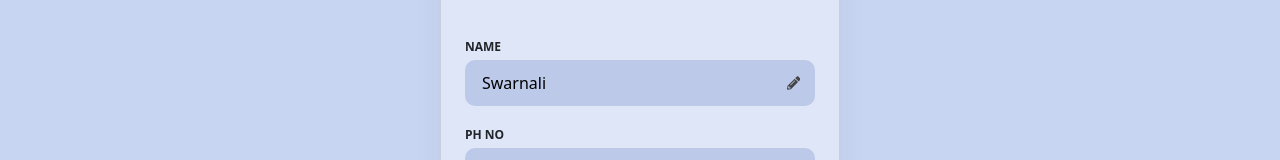
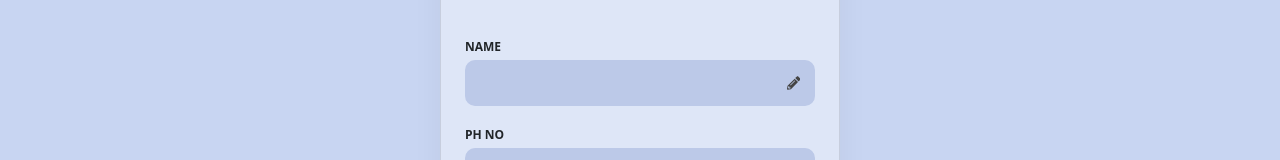
Before and after one commit to swarnaliarc-debug/city-parking, a React (Create React App) app: page /ProfileUpdate in a window 1280 px wide. Shown: the part 323-483 px from the top of the page. Built offline with nearby package versions, Linux system fonts and the light colour scheme.

Commit message:
User profile update

```diff
--- a/src/components/ProfileUpdate.js
+++ b/src/components/ProfileUpdate.js
@@ -1,10 +1,12 @@
 import React, { useState, useRef } from 'react';
 import { useNavigate } from 'react-router-dom';
 import { FaPencilAlt, FaCheckCircle } from 'react-icons/fa';
+import { useAuth } from './AuthContext';
 
 const ProfileUpdate = () => {
+  const { user } = useAuth();
   const navigate = useNavigate();
-  const [formData, setFormData] = useState({ name: 'Swarnali', phone: '', email: '' });
+  const [formData, setFormData] = useState({ name: user?.name, phone: user?.phone, email: user?.email });
   const [isSaving, setIsSaving] = useState(false);
   const [showSuccess, setShowSuccess] = useState(false);
 
```
